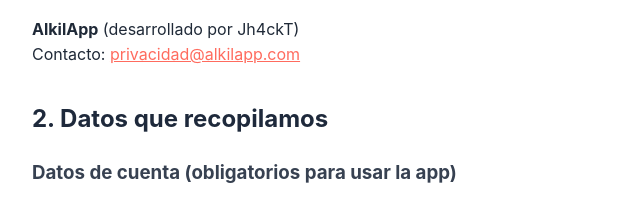
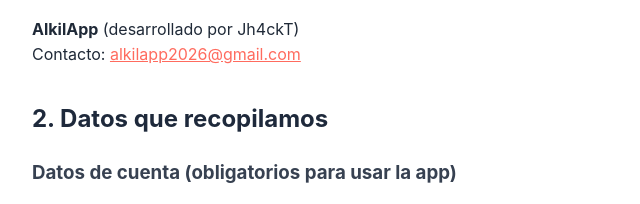
Before and after one commit to jh4ckt/alkilapp, a plain HTML site: page privacy-policy.html in a window 1280 px wide. Shown: the part 381-585 px from the top of the page, 208-848 px from the left. Drawn offline with Linux system fonts and the light colour scheme.

Commit message:
Update privacy email to alkilapp2026@gmail.com

```diff
--- a/privacy-policy.html
+++ b/privacy-policy.html
@@ -30,7 +30,7 @@
 
     <h2>1. Responsable del tratamiento</h2>
     <p><strong>AlkilApp</strong> (desarrollado por Jh4ckT)<br>
-    Contacto: <a href="mailto:privacidad@alkilapp.com">privacidad@alkilapp.com</a></p>
+    Contacto: <a href="mailto:alkilapp2026@gmail.com">alkilapp2026@gmail.com</a></p>
 
     <h2>2. Datos que recopilamos</h2>
     <h3>Datos de cuenta (obligatorios para usar la app)</h3>
@@ -114,7 +114,7 @@
         <li>Portabilidad: exportar tus datos (JSON).</li>
         <li>Reclamación: ante la Autoridad Nacional de Protección de Datos Personales (Perú).</li>
     </ul>
-    <p>Ejercicio de derechos: <a href="mailto:privacidad@alkilapp.com">privacidad@alkilapp.com</a></p>
+    <p>Ejercicio de derechos: <a href="mailto:alkilapp2026@gmail.com">alkilapp2026@gmail.com</a></p>
 
     <h2>8. Seguridad</h2>
     <ul>
@@ -133,7 +133,7 @@
     <div class="contact">
         <h3>Contacto</h3>
         <p><strong>AlkilApp — Privacidad</strong><br>
-        Email: <a href="mailto:privacidad@alkilapp.com">privacidad@alkilapp.com</a><br>
+        Email: <a href="mailto:alkilapp2026@gmail.com">alkilapp2026@gmail.com</a><br>
         Developer: Jh4ckT<br>
         GitHub: <a href="https://github.com/jh4ckt/alkilapp">github.com/jh4ckt/alkilapp</a></p>
     </div>
```
